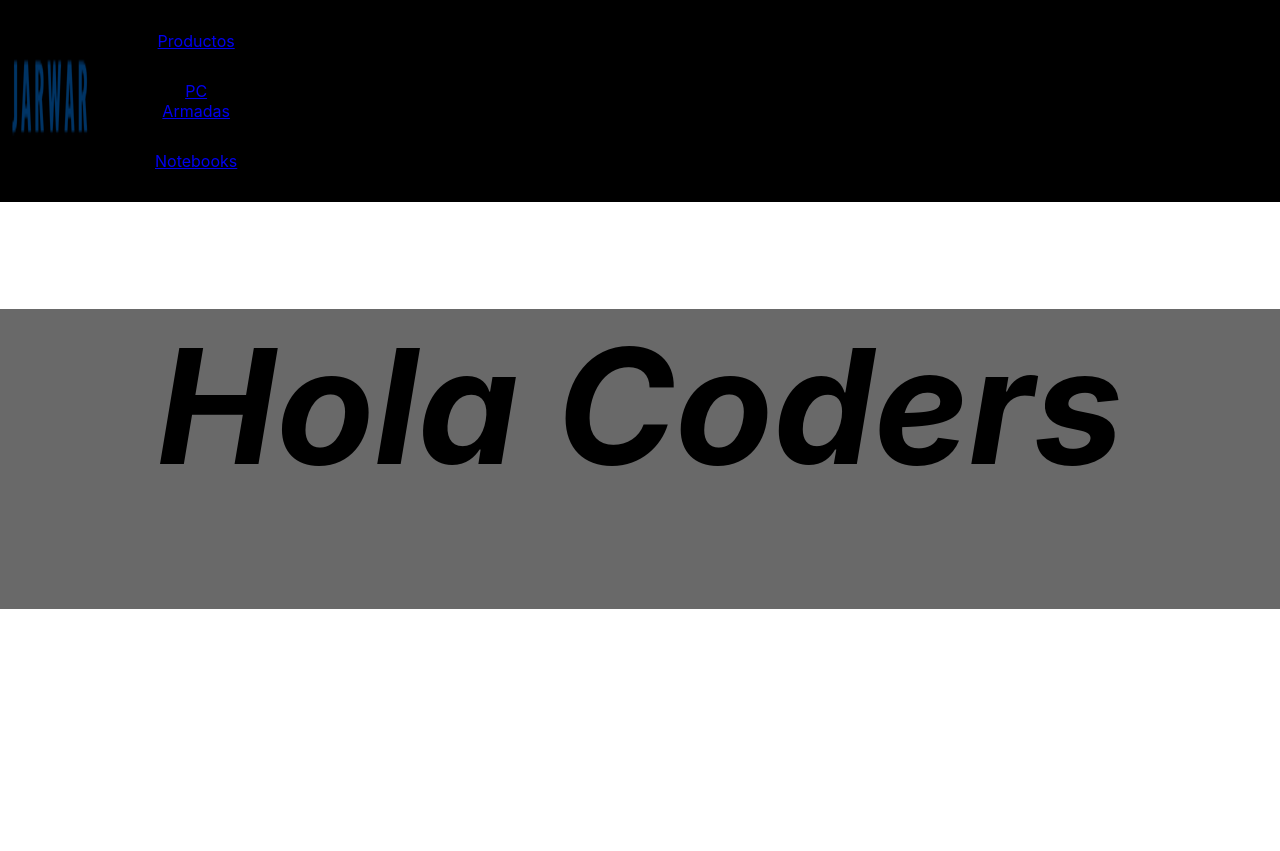
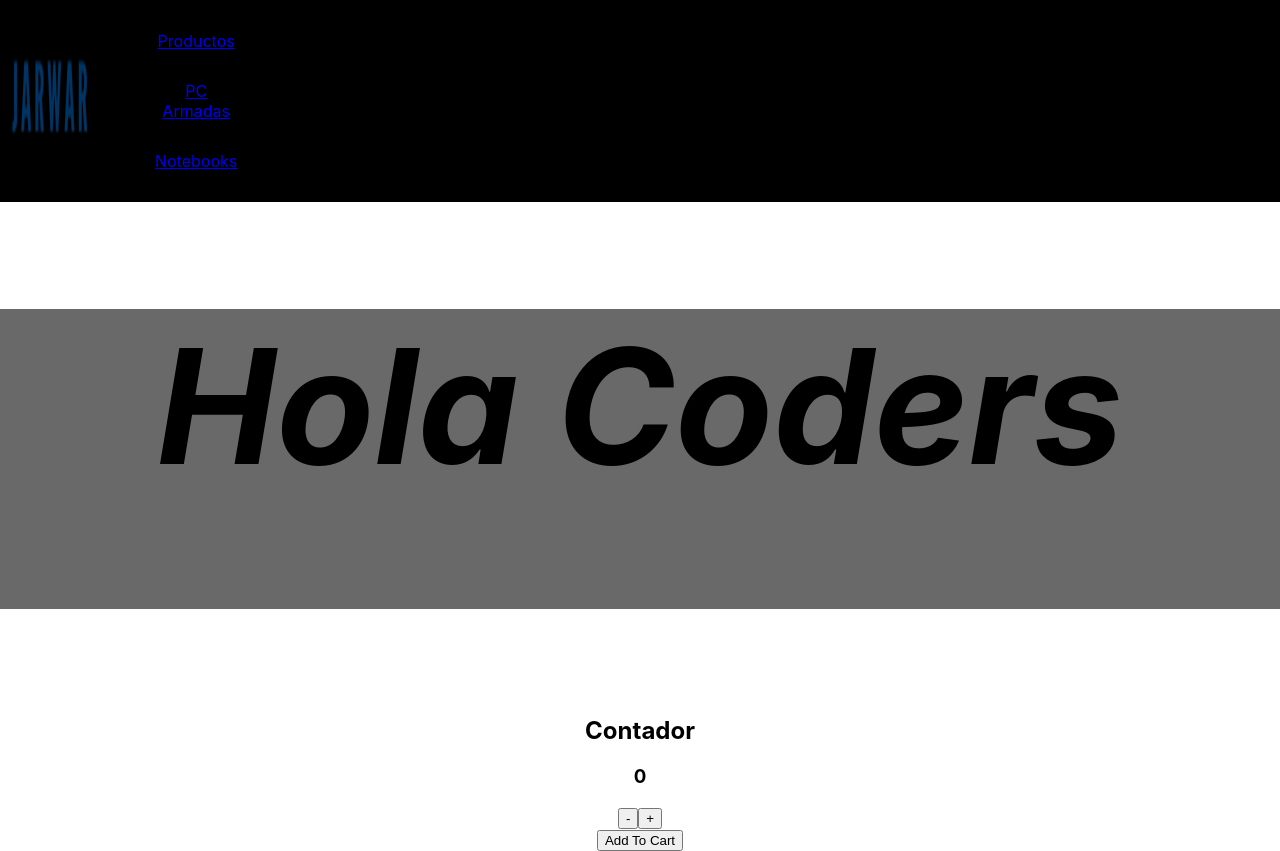
Before and after one commit to fefel0/trabajoReact, a React (Create React App) app: page / in a window 1280 px wide. Shown: the top 851 px of the page. Before the commit the page ends 800 px from the top, so only its background shows below. Built offline with nearby package versions, Linux system fonts and the light colour scheme.

Commit message:
itemCount

```diff
--- a/src/App.js
+++ b/src/App.js
@@ -1,13 +1,18 @@
 import './App.css';
 import NavBar from './components/NavBar/NavBar';
 import ItemListContainer from './components/ItemListContainer/ItemListContainer';
+import ItemCount from './components/ItemCount/ItemCount';
 
+const handleOnAdd = (quantity) => {
+  alert(`su cantidad es ${quantity}`)
+}
 
 function App() {
   return (
     <div className="App">
       <NavBar />
       <ItemListContainer greeting={'Hola Coders'}/>
+      <ItemCount stock={10} initial={0} onAdd={handleOnAdd}/>
     </div>
   );
 }
--- /dev/null
+++ b/src/components/Button/Button.js
@@ -0,0 +1,7 @@
+import React from 'react';
+
+const Button = ({name, backgroundColor: backgroundColor, color: colorText, handleClick}) => {
+    return <button className='btn' style={{backgroundColor: backgroundColor, color: colorText}} onClick={handleClick}>{name}</button>;
+};
+
+export default Button;
--- /dev/null
+++ b/src/components/ItemCount/ItemCount.js
@@ -0,0 +1,34 @@
+import { useState } from 'react';
+import Button from '../Button/Button';
+
+const ItemCount = ({initial, stock, onAdd}) => {
+    const [count, setCount] = useState (initial)
+
+    const decrement = () => {
+        if(count > 0){
+            setCount(count - 1)
+        }
+
+    }
+
+    const increment = () => {
+        if(count < stock){
+            setCount(count + 1)
+        }
+
+    }
+
+    return(
+        <>
+            <h2>Contador</h2>
+            <h3>{count}</h3>
+            <div>
+            <Button name='-' handleClick={decrement} />
+            <Button name='+' handleClick={increment} />
+            </div>
+            <Button name='Add To Cart' handleClick={() => onAdd(count)} />
+        </>
+    )
+}
+
+export default ItemCount
```
